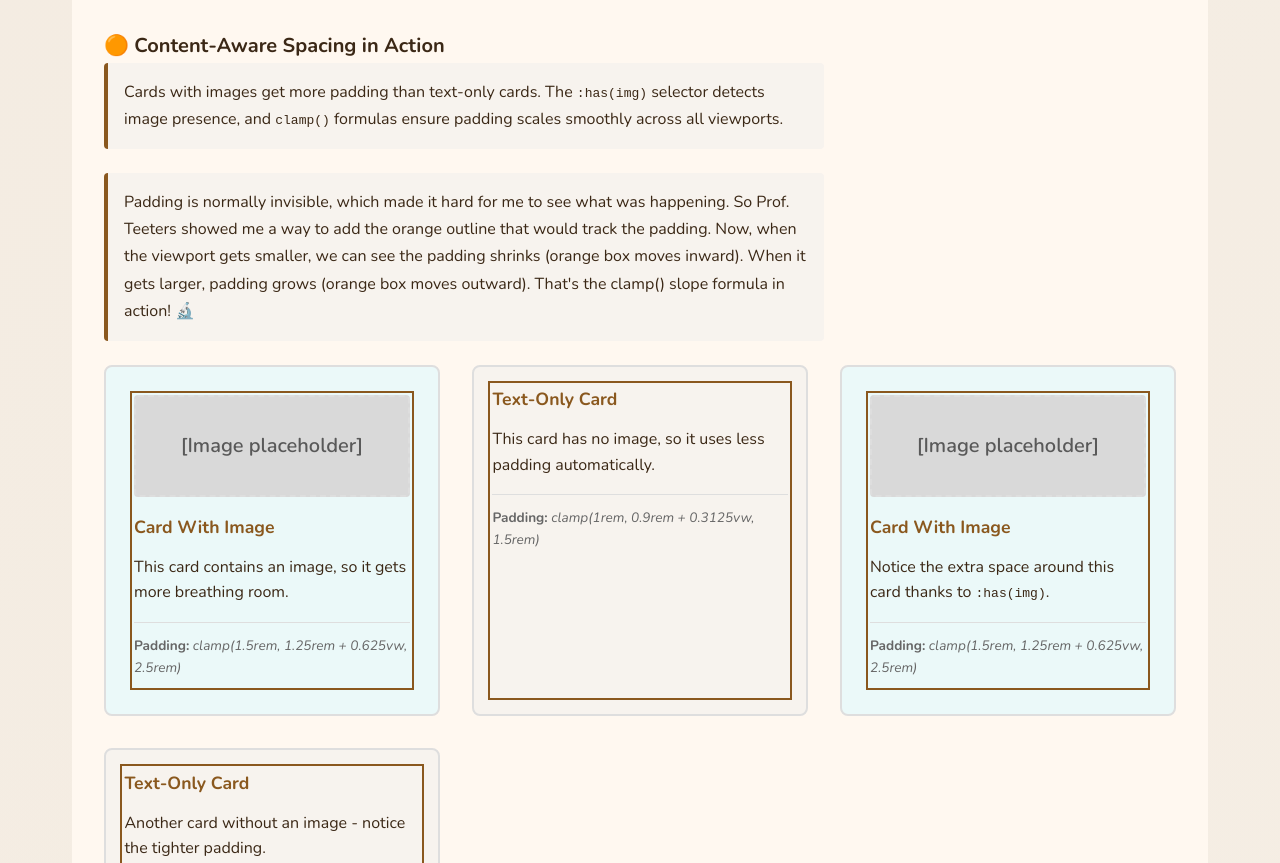
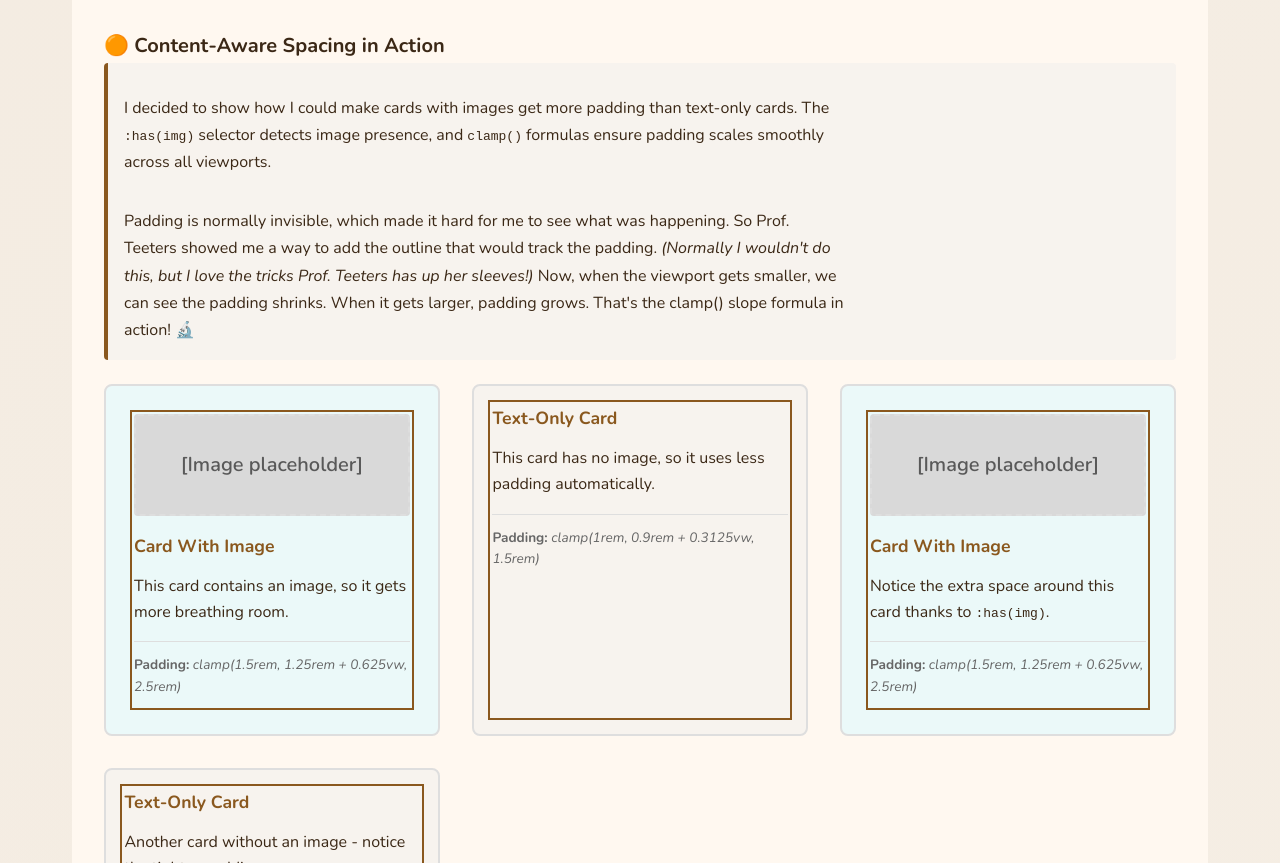
Before and after one commit to cynthiateeters/hybit-intrinsic-layouts, a website: page stations/station3.html in a window 1280 px wide. Shown: the part 9141-10004 px from the top of the page. Drawn offline with nearby package versions, Linux system fonts and the light colour scheme.

Commit message:
Enhance demo instructions for content-aware spacing to improve clarity and engagement

```diff
--- a/stations/station3.html
+++ b/stations/station3.html
@@ -472,17 +472,27 @@ form:has(.error) {
                 <!-- Demo 2: Content-Aware Spacing with :has() -->
                 <div class="content-aware-spacing-demo mt-2">
                     <h4>🟠 Content-Aware Spacing in Action</h4>
-                    <p class="demo-instructions">
-                        Cards with images get more padding than text-only cards. The <code>:has(img)</code>
-                        selector detects image presence, and <code>clamp()</code> formulas ensure padding
-                        scales smoothly across all viewports. </p>
-                    <p class="demo-instructions">Padding is normally invisible, which made it hard for me to
-                        see what was happening. So Prof. Teeters showed me a way to add the orange outline that would
-                        track the padding. Now, when the
-                        viewport gets smaller, we can see the padding shrinks (orange box moves inward). When it gets
-                        larger,
-                        padding grows (orange box moves outward). That's the clamp() slope formula in action! 🔬
-                    </p>
+                    <div class="demo-instructions">
+
+
+                        <p class="mt-1">
+                            I decided to show how I could make cards with images get more padding than text-only cards.
+                            The <code>:has(img)</code>
+                            selector detects image presence, and <code>clamp()</code> formulas ensure padding
+                            scales smoothly across all viewports. </p>
+                        <p class="mt-2">Padding is normally invisible, which made it hard for me to
+                            see what was happening. So Prof. Teeters showed me a way to add the outline that
+                            would
+                            track the padding. <em>(Normally I wouldn't do this, but I love the tricks Prof. Teeters has
+                                up
+                                her sleeves!)</em> Now,
+                            when the
+                            viewport gets smaller, we can see the padding shrinks. When it
+                            gets
+                            larger,
+                            padding grows. That's the clamp() slope formula in action! 🔬
+                        </p>
+                    </div>
 
                     <div class="card-grid">
                         <!-- Card with image -->
```
